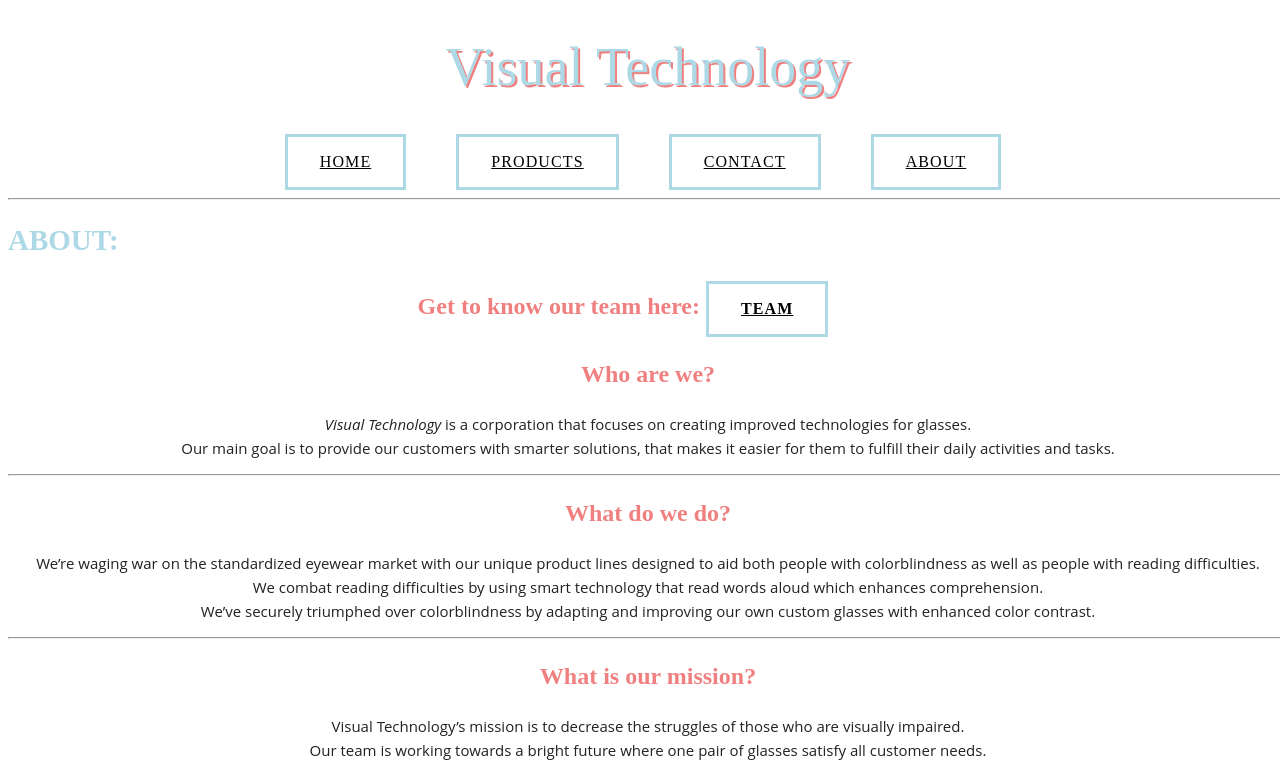
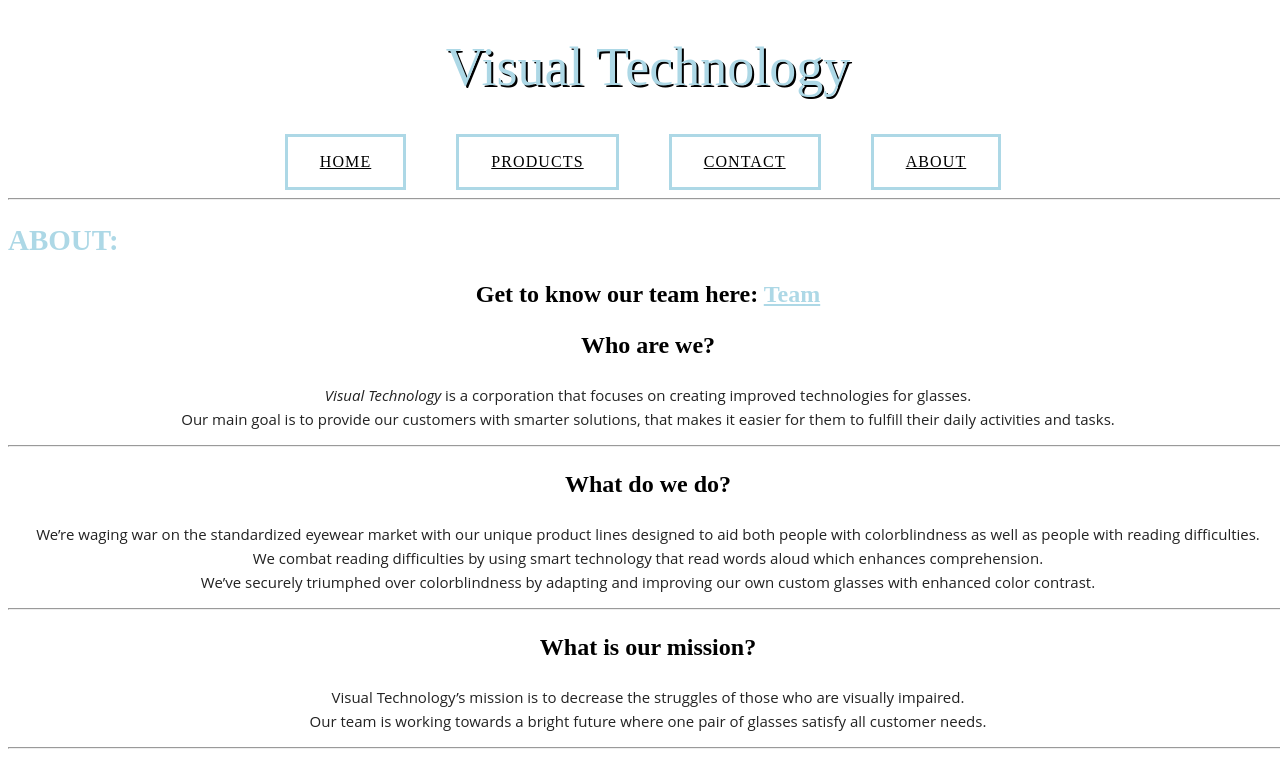
Before and after one commit to PriyanshuAroraa/VisualTechnology-GroupB18, a plain HTML site: page About.html in a window 1280 px wide. Shown: the top 770 px of the page. Drawn offline with Linux system fonts and the light colour scheme.

Commit message:
new version

```diff
--- a/About.html
+++ b/About.html
@@ -31,7 +31,7 @@
         <h2 class="sub-header">About:</h2>
 
         <h3 class="sub-h3"><strong>Get to know our team here:</strong>
-            <a href="Team.html" class="button">TEAM</a>
+            <a class="sub-h3" style="color: lightblue;" href="Team.html">Team</a>
 
 
         <h3 class="sub-h3"><strong>Who are we?</strong></h3>
--- a/Stylesheet.css
+++ b/Stylesheet.css
@@ -9,7 +9,7 @@ body {
   font-size: 54px;
   font-weight: 300;
   text-align: center;
-    text-shadow: 2px 2px lightcoral;
+  text-shadow: 2px 2px black;
 }
 
 #footer {
@@ -18,7 +18,7 @@ body {
 }
 
 .p-text {
-    color: lightcoral;
+  color: black;
   font-size: 18px;
   text-align: center;
   line-height: 25px;
@@ -144,7 +144,7 @@ body {
 
 .sub-h3 {
   font-size: 24px;
-    color: lightcoral;
+  color: black;
   text-align: center;
 }
 
```
Lines whose indentation alone changed are shown as unchanged.
